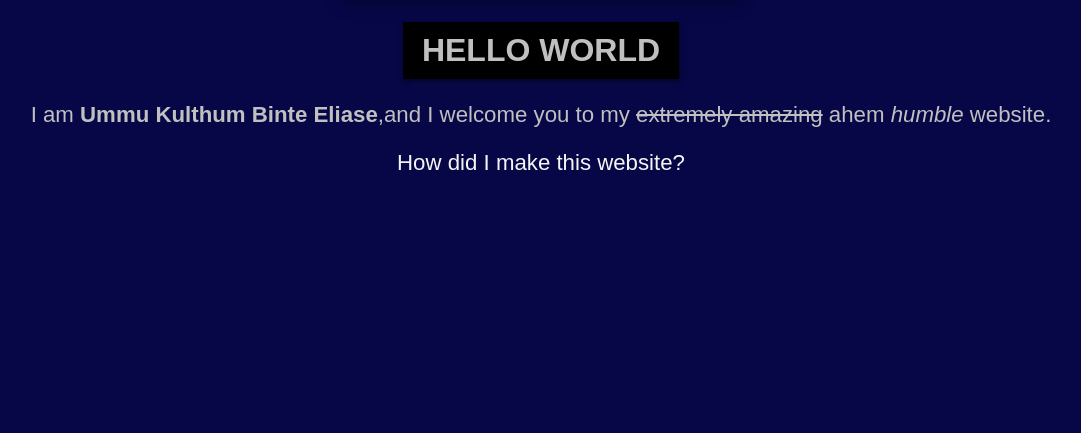
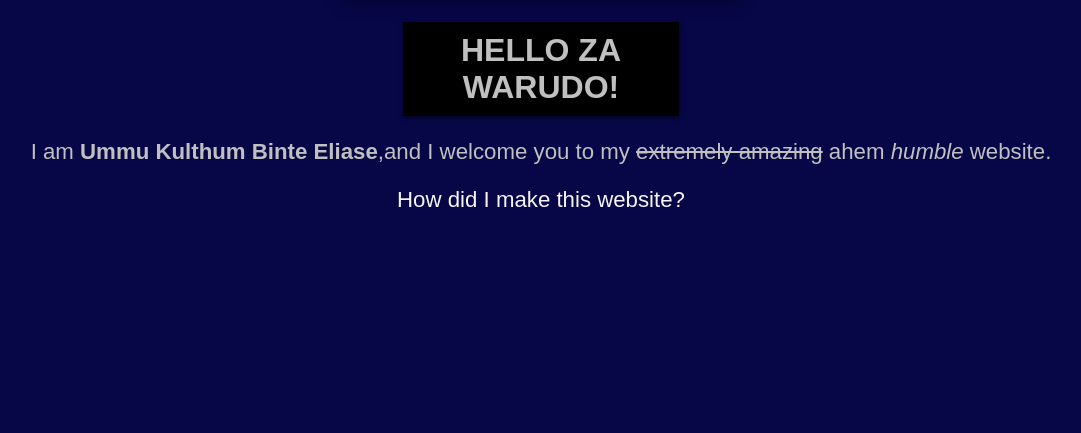
Before and after one commit to EmuLock/MP-CSS, a plain HTML site: page index.html in a window 1280 px wide. Shown: the part 367-800 px from the top of the page, without its empty margins (99-1180 px from the left). Drawn offline with Linux system fonts and the light colour scheme; a web font is replaced by a local one.

Commit message:
DIO BECAUSE JOJO

```diff
--- a/index.html
+++ b/index.html
@@ -8,7 +8,7 @@
 <body>
     <div id="mainSection">
         <img src="img/me.gif" width="400"/>
-        <h1>Hello World</h1>
+        <h1>Hello ZA WARUDO!</h1>
         <p>
             I am <strong>Ummu Kulthum Binte Eliase</strong>,and I welcome you to my <del>extremely amazing</del> ahem <em>humble</em>
             website.
```
